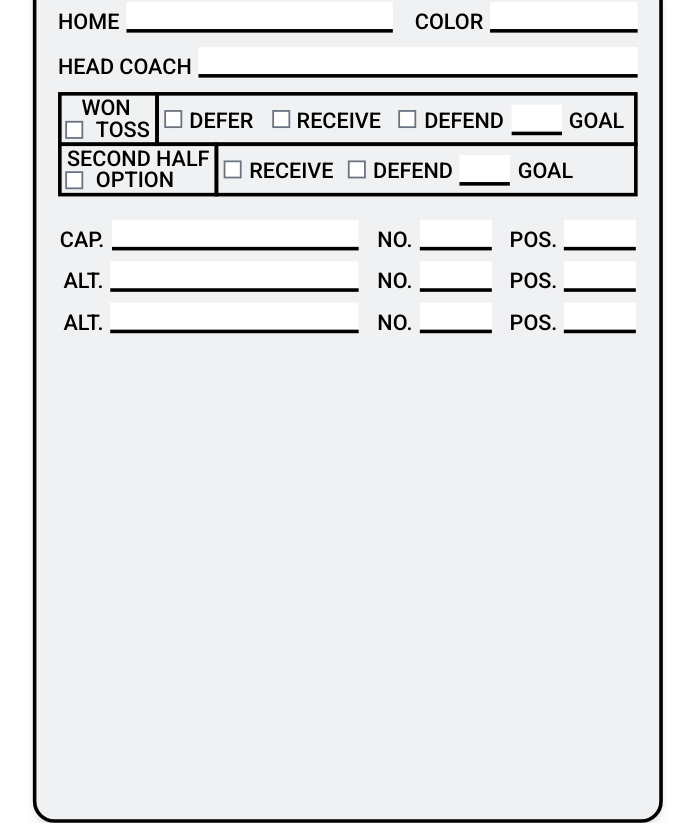
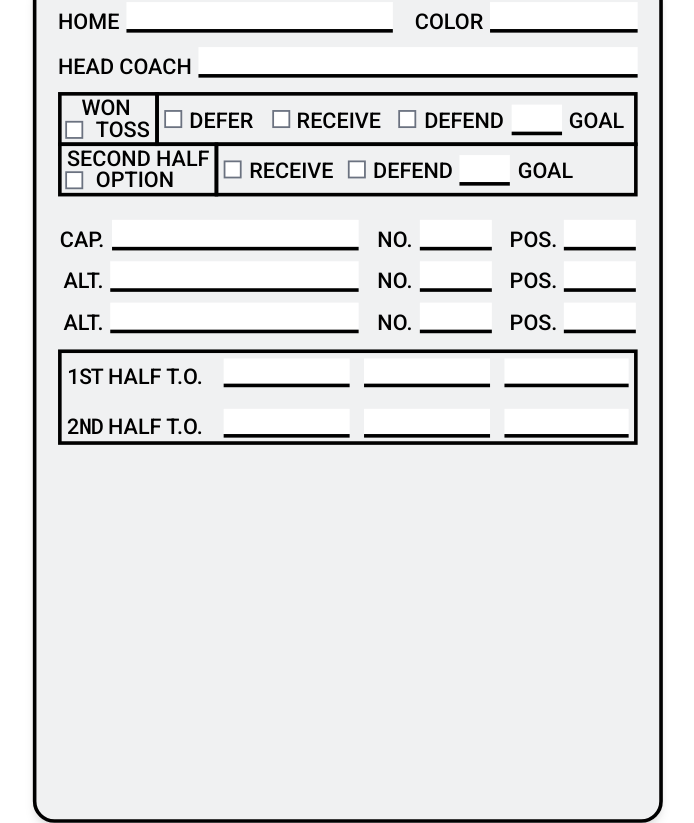
Before and after one commit to harvanchik/football-game-card, a website: page index.html in a window 1280 px wide. Shown: the whole page, without its empty margins (292-986 px from the left). Drawn offline with nearby package versions, Linux system fonts and the light colour scheme.

Commit message:
added timeouts section with validation

```diff
--- a/assets/styles/tailwind.css
+++ b/assets/styles/tailwind.css
@@ -1,4 +1,4 @@
-@import url('https://fonts.googleapis.com/css2?family=Roboto:wght@400;500&display=swap');
+@import url('https://fonts.googleapis.com/css2?family=Roboto+Mono:wght@400;500&family=Roboto:wght@400;500&display=swap');
 
 @tailwind base;
 @tailwind components;
@@ -15,7 +15,7 @@
 
   input[type='text'],
   input[type='number'] {
-    @apply mt-0 w-full appearance-none border-0 border-b-2 border-black p-0 px-1 pt-[1px] font-sans text-xs font-normal capitalize leading-none placeholder-white caret-gray-400 selection:bg-indigo-500/80 selection:text-white focus-within:border-black focus-within:ring-0;
+    @apply mt-0 w-full appearance-none border-0 border-b-2 border-black p-0 px-1 pt-[1px] font-sans text-xs font-normal capitalize leading-none placeholder-white caret-gray-400 selection:bg-indigo-500/80 selection:text-white invalid:border-red-600 focus-within:border-black focus-within:ring-0;
     -moz-appearance: textfield;
   }
 
--- a/index.html
+++ b/index.html
@@ -191,6 +191,47 @@
           </template>
         </table>
         <!-- END: Team Captains -->
+
+        <!-- START: Timeouts -->
+        <div
+          x-data
+          class="flex flex-col space-y-3 border-2 border-black px-[3px] pt-[3px] pb-[2px]">
+          <!-- START: First Half Timeouts -->
+          <div class="flex flex-row space-x-1">
+            <h2 class="">
+              <span class="font-mono font-medium tracking-tighter">1ST</span>
+              HALF T.O.
+            </h2>
+            <div class="mt-auto flex w-full flex-row space-x-2">
+              <template x-for="i in 3">
+                <input
+                  type="text"
+                  pattern="[0-9]{2}:[0-9]{2}"
+                  class="!h-4 text-center" />
+              </template>
+            </div>
+          </div>
+          <!-- END: First Half Timeouts -->
+
+          <!-- START: Second Half Timeouts -->
+          <div class="flex flex-row space-x-1">
+            <h2 class="">
+              <span class="font-mono font-medium tracking-tighter">2ND</span>
+              HALF T.O.
+            </h2>
+            <div class="mt-auto flex w-full flex-row space-x-2">
+              <template x-for="i in 3">
+                <input
+                  type="text"
+                  pattern="[0-9]{2}:[0-9]{2}"
+                  class="!h-4 text-center"
+                  maxlength="5" />
+              </template>
+            </div>
+          </div>
+          <!-- END: Second Half Timeouts -->
+        </div>
+        <!-- END: Timeouts -->
       </div>
     </section>
     <!-- END: Game Card -->
--- a/tailwind.config.js
+++ b/tailwind.config.js
@@ -1,4 +1,4 @@
-const sans = require('tailwindcss/defaultTheme').fontFamily.sans;
+const def = require('tailwindcss/defaultTheme').fontFamily;
 
 module.exports = {
   content: ['./**/*.html'],
@@ -6,7 +6,8 @@ module.exports = {
   theme: {
     extend: {
       fontFamily: {
-        'sans': ['Roboto', sans],
+        sans: ['Roboto', def.sans],
+        mono: ['Roboto Mono', def.mono],
       },
     },
   },
```
Also changed, not shown: assets/styles/styles.css.
